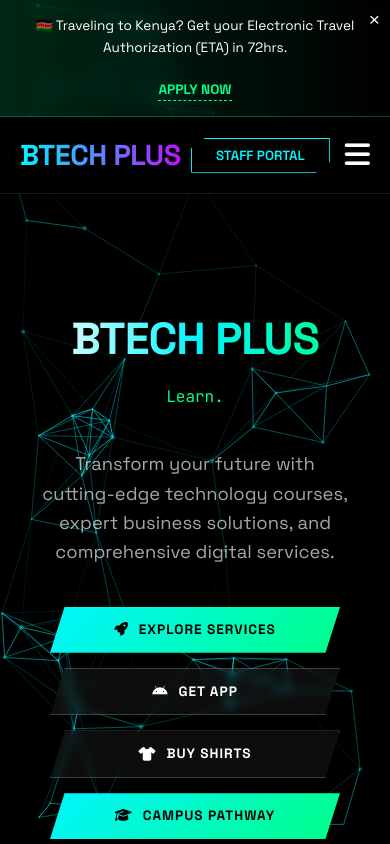
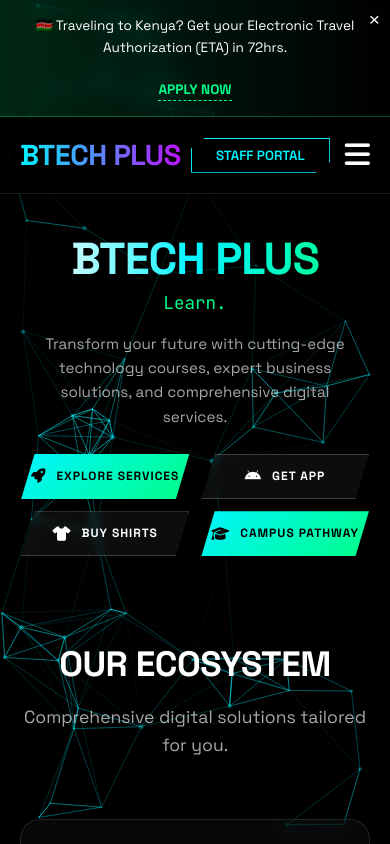
Before and after one commit to Btech-ke/btech-website, a website: page index.html in a window 390 px wide. Shown: the top 844 px of the page. Drawn offline with Linux system fonts and the light colour scheme.

Commit message:
Update index.html

```diff
--- a/index.html
+++ b/index.html
@@ -98,16 +98,16 @@
         .nav-cta:hover { background: var(--neon-blue); color: #000; box-shadow: 0 0 20px rgba(0, 245, 255, 0.4); transform: translateY(-2px); }
 
         /* --- HERO --- */
-        .hero-section { padding: 120px 20px 80px; text-align: center; }
+        .hero-section { padding: 100px 20px 60px; text-align: center; }
         .hero-title {
-            font-size: clamp(2.8rem, 8vw, 5.5rem); font-weight: 800; line-height: 1.1; margin-bottom: 20px;
+            font-size: clamp(2.8rem, 8vw, 5.5rem); font-weight: 800; line-height: 1.1; margin-bottom: 15px;
             background: linear-gradient(90deg, #fff, var(--neon-blue), var(--neon-green));
             -webkit-background-clip: text; -webkit-text-fill-color: transparent;
             letter-spacing: -1px;
         }
         .typing-container {
             font-family: 'JetBrains Mono', monospace; font-size: clamp(1rem, 3vw, 1.4rem);
-            color: var(--neon-green); min-height: 1.6em; margin-bottom: 40px;
+            color: var(--neon-green); min-height: 1.6em; margin-bottom: 30px;
         }
 
         .hero-btns { display: flex; justify-content: center; gap: 20px; flex-wrap: wrap; }
@@ -206,7 +206,7 @@
         }
         .login-input:focus { outline: none; border-color: var(--neon-blue); background: rgba(0, 245, 255, 0.05); box-shadow: 0 0 15px rgba(0, 245, 255, 0.1); }
 
-        /* --- MOBILE RESPONSIVENESS (Professional Adjustments) --- */
+        /* --- MOBILE RESPONSIVENESS (The Magic Happens Here) --- */
         .mobile-menu-btn { display: none; background: none; border: none; color: white; font-size: 1.8rem; cursor: pointer; transition: 0.3s; }
         .mobile-menu-btn:hover { color: var(--neon-blue); }
 
@@ -226,23 +226,52 @@
             .nav-menu { display: none; }
             .mobile-menu-btn { display: block; }
 
-            /* Smaller, more manageable buttons on mobile */
+            /* PULLING EVERYTHING UP */
+            .hero-section {
+                padding: 40px 15px 30px; /* Reduced vertical padding drastically */
+            }
+            .hero-title {
+                font-size: 2.8rem;
+                margin-bottom: 5px;
+            }
+            .typing-container {
+                margin-bottom: 15px;
+                font-size: 1.1rem;
+            }
+            #home p {
+                font-size: 0.95rem !important;
+                margin-bottom: 25px !important;
+            }
+
+            /* GRID FOR BUTTONS TO SAVE VERTICAL SPACE */
+            .hero-btns {
+                display: grid;
+                grid-template-columns: 1fr 1fr; /* Two buttons side-by-side */
+                gap: 12px;
+                padding: 0;
+            }
             .btn-primary, .btn-secondary {
-                padding: 12px 25px;
-                font-size: 0.85rem;
-                width: 100%; /* Makes buttons full width for easy tapping */
-                justify-content: center;
+                padding: 12px 10px; /* Smaller button padding */
+                font-size: 0.75rem; /* Smaller text */
+                width: 100%;
+                clip-path: polygon(8% 0%, 100% 0%, 92% 100%, 0% 100%); /* Adjusted slant so it looks good small */
+                white-space: nowrap; /* Keeps text on one line */
             }
-            .hero-btns { flex-direction: column; gap: 15px; padding: 0 10px; }
+            .btn-primary i, .btn-secondary i {
+                font-size: 0.9rem; /* Slightly smaller icons */
+            }
 
             .eta-banner { flex-direction: column; text-align: center; font-size: 0.85rem; padding: 15px; }
             .close-banner { position: absolute; top: 10px; right: 10px; margin: 0; font-size: 1.2rem; }
 
             .ceo-wrapper { justify-content: center; text-align: center; gap: 30px; }
-            .ceo-wrapper > div > div { justify-content: center; } /* Center the stats below CEO */
+            .ceo-wrapper > div > div { justify-content: center; }
 
             .featured-card { padding: 30px 20px; }
             .grid-2 { grid-template-columns: 1fr; gap: 30px; text-align: center; }
+
+            #services { padding-top: 50px !important; } /* Brings Ecosystem title closer */
+            #services h2 { font-size: 2.2rem !important; }
         }
     </style>
 </head>
@@ -278,7 +307,7 @@
                 <a href="#services" style="color:white; text-decoration:none; padding:10px 0; border-bottom:1px solid rgba(255,255,255,0.05);" onclick="toggleMenu()">Services</a>
                 <a href="pages/online-cyber.html" style="color:var(--neon-green); text-decoration:none; padding:10px 0; border-bottom:1px solid rgba(255,255,255,0.05);">Cyber Services</a>
                 <a href="#download" style="color:white; text-decoration:none; padding:10px 0; border-bottom:1px solid rgba(255,255,255,0.05);" onclick="toggleMenu()">Download</a>
-                <button class="btn-primary" onclick="openLogin(); toggleMenu();" style="width:100%; margin-top: 10px;">Staff Login</button>
+                <button class="btn-primary" onclick="openLogin(); toggleMenu();" style="width:100%; margin-top: 10px; clip-path: none; border-radius: 5px;">Staff Login</button>
             </div>
         </header>
 
@@ -292,7 +321,8 @@
                 <div class="hero-btns">
                     <a href="#services" class="btn-primary">
                         <i class="fas fa-rocket"></i> Explore Services
-                    </a> <a href="#download" class="btn-secondary">
+                    </a>
+                    <a href="#download" class="btn-secondary">
                         <i class="fab fa-android"></i> Get App
                     </a>
                     <a href="order.html" class="btn-secondary">
@@ -452,7 +482,7 @@
             <form id="loginForm" onsubmit="handleLogin(event)">
                 <input type="text" class="login-input" placeholder="Staff ID (e.g. BTECH#1)" required>
                 <input type="password" class="login-input" placeholder="Password" required>
-                <button type="submit" class="btn-primary" style="width: 100%; justify-content: center; padding: 15px;">
+                <button type="submit" class="btn-primary" style="width: 100%; justify-content: center; padding: 15px; clip-path: none; border-radius: 8px;">
                     <i class="fas fa-lock"></i> Secure Login
                 </button>
             </form>
@@ -461,7 +491,7 @@
     </div>
 
     <script>
-        // --- PARTICLE BACKGROUND (Smoothed out) ---
+        // --- PARTICLE BACKGROUND ---
         const canvas = document.getElementById('canvas');
         const ctx = canvas.getContext('2d');
         let width, height, particles = [];
@@ -533,7 +563,7 @@
 
         function openLogin() {
             document.getElementById('loginModal').classList.add('active');
-            document.getElementById('loginMsg').innerHTML = ''; // Clear old msgs
+            document.getElementById('loginMsg').innerHTML = '';
         }
 
         function closeLogin() {
@@ -551,7 +581,6 @@
         }
 
         function downloadApp() {
-            // Replaced alert with a smoother UI feedback if needed, but keeping simple for now
             const link = document.createElement('a');
             link.href = 'https://raw.githubusercontent.com/Btech-ke/btech-website/main/BTECH%20Plus%20V1.1.apk';
             link.download = 'BTECH Plus V1.1.apk';
```
